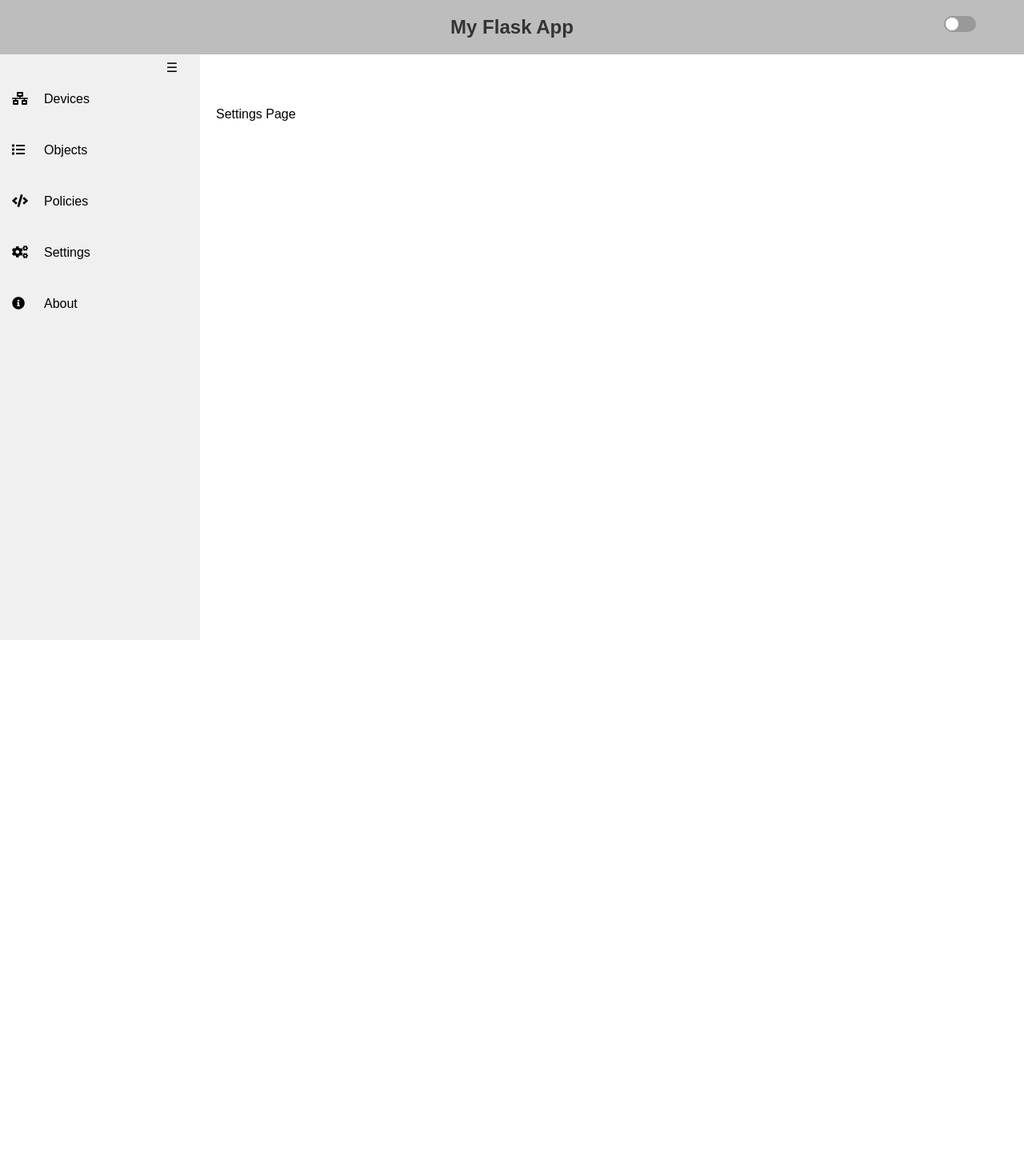
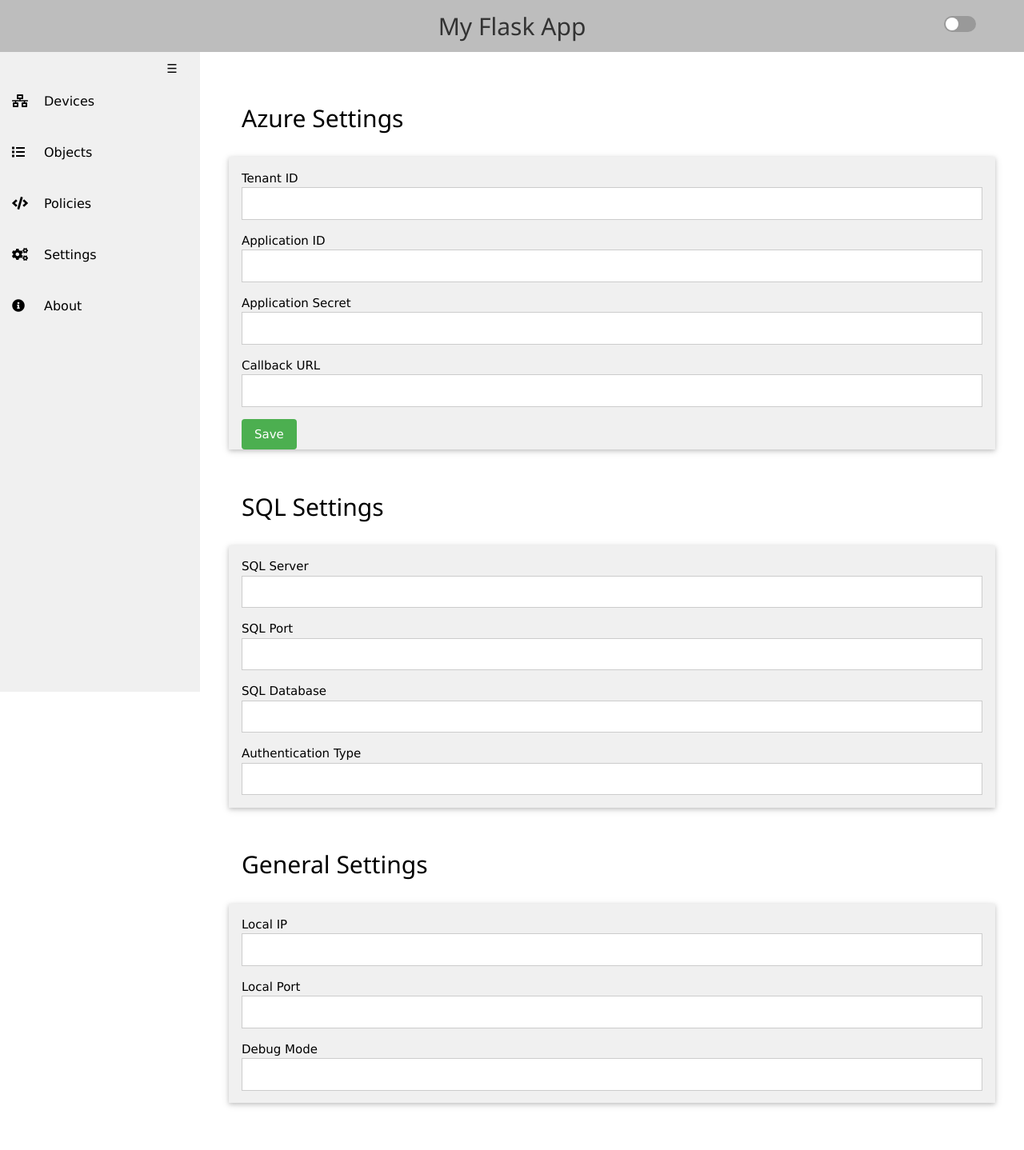
Before and after one commit to LukeRoberson/Palo-Alto-Front-End, a Flask app: page /settings in a window 1280 px wide. Shown: the whole page at 80% size. Before the commit the page ends 800 px from the top, so only its background shows below. Run offline with Flask 3, Linux system fonts and the light colour scheme.

```diff
--- a/config.yaml
+++ b/config.yaml
@@ -4,3 +4,14 @@ azure:
   app-id: "xxxxxxxx-xxxx-xxxx-xxxx-xxxxxxxx"
   app-secret: "xxxxxxxx-xxxx-xxxx-xxxx-xxxxxxxx"
   redirect-uri: "http://localhost:5000/getAToken"
+
+sql:
+  server: "127.0.0.1"
+  port: 1433
+  database: "database-name"
+  auth_type: "ActiveDirectory"
+
+web:
+  ip: "127.0.0.1"
+  port: 5000
+  debug: True
--- a/static/css/dark-mode.css
+++ b/static/css/dark-mode.css
@@ -20,7 +20,7 @@
 }
 
 .light-mode .nav-bar a:hover {
-    color: red;
+    color: green;
 }
 
 .light-mode .toggle-btn {
@@ -28,9 +28,15 @@
     color: black;
 }
 
+.light-mode .w3-card {
+    background-color: #f0f0f0;
+    color: black;
+}
+
+
 /* Dark mode styles */
 .dark-mode {
-    background-color: #333;
+    background-color: #4d4b4b;
     color: #FFF;
 }
 
@@ -57,3 +63,8 @@
     background-color: #222;
     color: #CCC;
 }
+
+.dark-mode .w3-card {
+    background-color: #333;
+    color: #CCC;
+}
--- a/static/css/styles.css
+++ b/static/css/styles.css
@@ -5,7 +5,7 @@ html, body {
 }
 
 .header {
-    position: absolute;
+    position: fixed;
     top: 0;
     width: 100%;
     z-index: 1000;
--- a/templates/base.html
+++ b/templates/base.html
@@ -4,13 +4,17 @@
     <head>
         <meta charset="UTF-8">
         <meta name="viewport" content="width=device-width, initial-scale=1.0">
-        <title>Flask App</title>
+
+        <title>Palo Alto Management</title>
+
         <link rel="stylesheet" href="{{ url_for('static', filename='css/styles.css') }}">
         <link rel="stylesheet" href="{{ url_for('static', filename='css/dark-mode.css') }}">
         <link rel="stylesheet" href="{{ url_for('static', filename='css/slider.css') }}">
         <link rel="stylesheet" href="{{ url_for('static', filename='css/nav.css') }}">
         <link rel="stylesheet" href="https://cdnjs.cloudflare.com/ajax/libs/font-awesome/5.15.3/css/all.min.css">
+        <link rel="stylesheet" href="https://www.w3schools.com/w3css/4/w3.css">
     </head>
+
     <body class="light-mode">
         <!-- Header at the top of the screen -->
         <header class="header">
--- a/templates/settings.html
+++ b/templates/settings.html
@@ -1,8 +1,77 @@
-<!-- index.html -->
 {% extends "base.html" %}
 
 {% block content %}
-<!-- Your page-specific content goes here -->
-<p>Settings Page</p>
+
+<div class="w3-container">
+    <div class="w3-container">
+        <h2>Azure Settings</h2>
+    </div>
+    <form class="w3-panel w3-card">
+        <p>
+            <label>Tenant ID</label>
+            <input class="w3-input w3-border" type="text">
+        </p>
+        <p>
+            <label>Application ID</label>
+            <input class="w3-input w3-border" type="text">
+        </p>
+        <p>
+            <label>Application Secret</label>
+            <input class="w3-input w3-border" type="text">
+        </p>
+        <p>
+            <label>Callback URL</label>
+            <input class="w3-input w3-border" type="text">
+        </p>
+        <button class="w3-btn w3-green w3-round">Save</button>
+    </form>
+</div>
+<br>
+
+<div class="w3-container">
+    <div class="w3-container">
+        <h2>SQL Settings</h2>
+    </div>
+    <form class="w3-panel w3-card">
+        <p>
+            <label>SQL Server</label>
+            <input class="w3-input w3-border" type="text">
+        </p>
+        <p>
+            <label>SQL Port</label>
+            <input class="w3-input w3-border" type="text">
+        </p>
+        <p>
+            <label>SQL Database</label>
+            <input class="w3-input w3-border" type="text">
+        </p>
+        <p>
+            <label>Authentication Type</label>
+            <input class="w3-input w3-border" type="text">
+        </p>
+    </form>
+</div>
+<br>
+
+<div class="w3-container">
+    <div class="w3-container">
+        <h2>General Settings</h2>
+    </div>
+    <form class="w3-panel w3-card">
+        <p>
+            <label>Local IP</label>
+            <input class="w3-input w3-border" type="text">
+        </p>
+        <p>
+            <label>Local Port</label>
+            <input class="w3-input w3-border" type="text">
+        </p>
+        <p>
+            <label>Debug Mode</label>
+            <input class="w3-input w3-border" type="text">
+        </p>
+    </form>
+</div>
+<br>
 
 {% endblock %}
```
Also changed, not shown: 1 other file.
